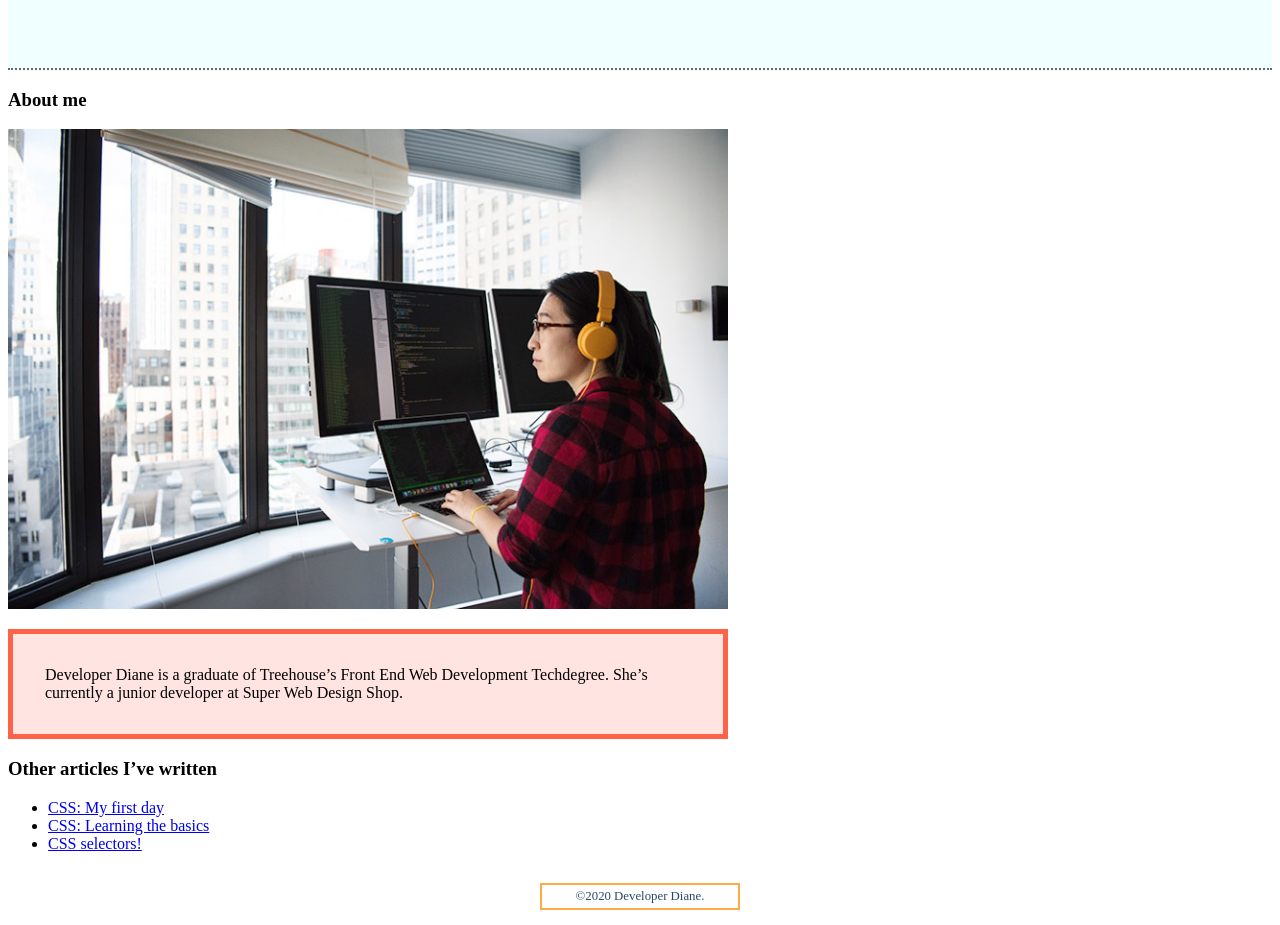
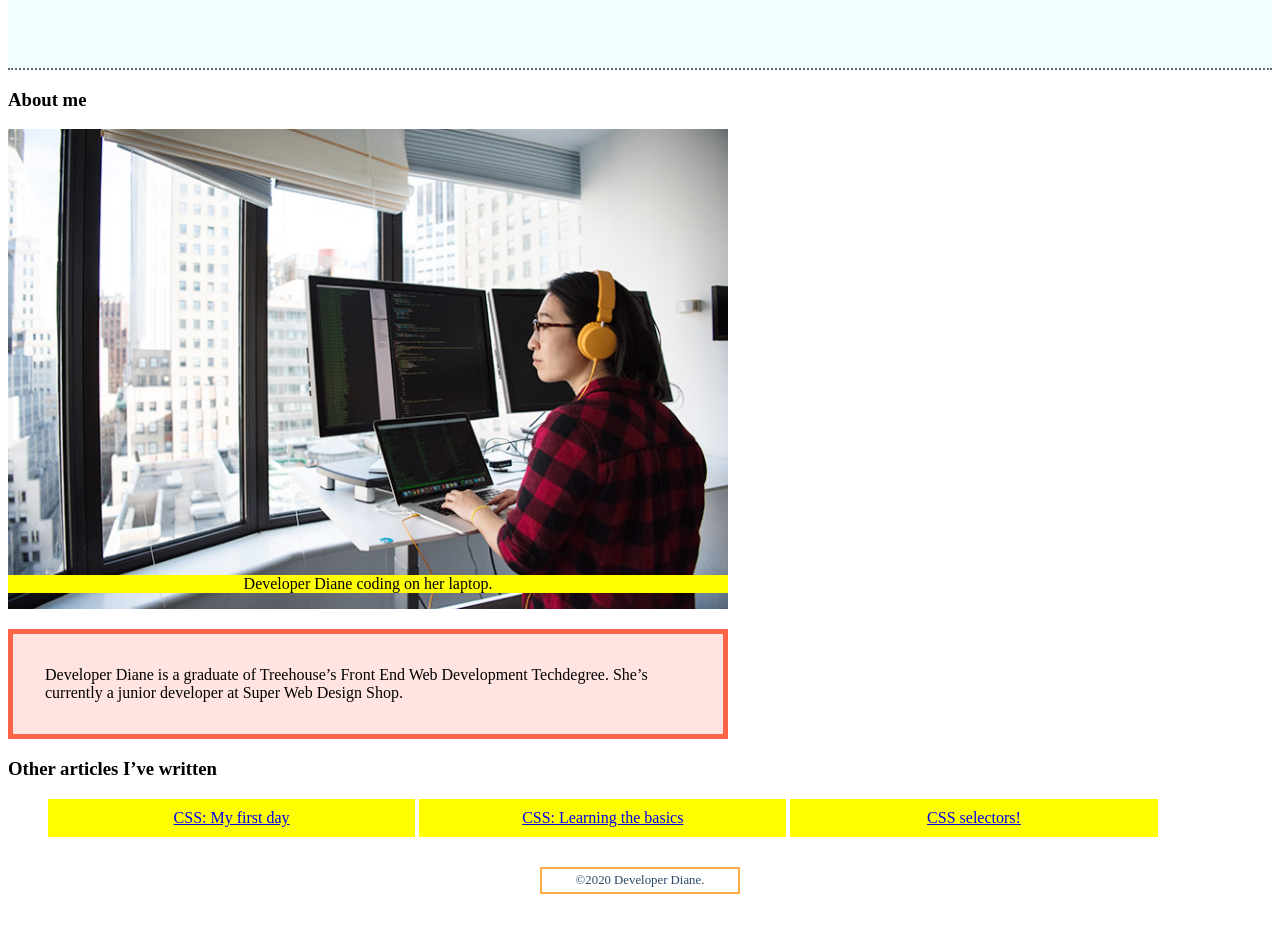
Before and after one commit to idamian23/team-tree-house, a plain HTML site: page css-layout/index.html in a window 1280 px wide. Shown: the part 4160-5085 px from the top of the page. Drawn offline with Linux system fonts and the light colour scheme.

Commit message:
css-layout

```diff
--- a/css-layout/css/style.css
+++ b/css-layout/css/style.css
@@ -19,6 +19,11 @@ section{
 
 }
 
+.hide{
+    display: none ;
+}
+
+
 footer{
     width: 200px;
     padding: 4px;
@@ -29,7 +34,7 @@ footer{
     text-align: center;
 }
 
-aside img, #bio{
+figure, aside img, #bio{
     width: 100%;
     max-width: 720px;
 }
@@ -39,3 +44,24 @@ aside img, #bio{
     border: 5px solid tomato;
     background-color: mistyrose;
 }
+
+ul li{
+    display: inline-block;
+    width: 30% ;
+    padding: 10px 0 ;
+    background-color: yellow;
+    text-align: center;
+}
+
+figure{
+  position: relative;
+  margin: 0px;
+}
+
+figcaption{
+    position: absolute;
+    width: 100%;
+    bottom: 20px;
+    background-color: yellow;
+    text-align: center;
+}
--- a/css-layout/index.html
+++ b/css-layout/index.html
@@ -41,7 +41,12 @@
   </article>
   <aside>
     <h3>About me</h3>
-    <img src="developer-diane.jpg" alt="Developer Diane coding on her laptop.">
+    <figure>
+      <img src="developer-diane.jpg" alt="Developer Diane coding on her laptop.">
+      <figcaption>
+        Developer Diane coding on her laptop.
+      </figcaption>
+    </figure>
     <p id="bio">Developer Diane is a graduate of Treehouse’s Front End Web Development Techdegree. She’s currently a junior developer at Super Web Design Shop.</p>
     <h3>Other articles I’ve written</h3>
     <nav>
```
